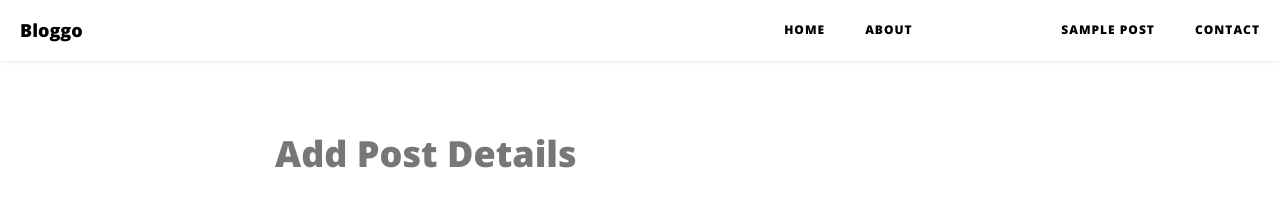
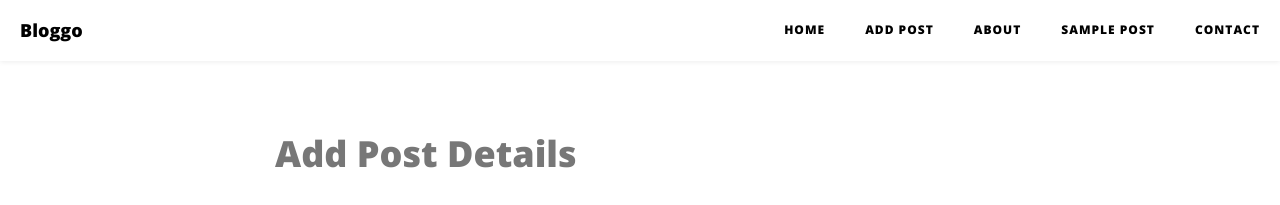
Before and after one commit to rakeshgunduka/bloggo, a Django app: page /create/ in a window 1280 px wide. Shown: the top 205 px of the page. Run offline with Django 3.2, Linux system fonts and the light colour scheme; parts of the project's set-up code (start-up, migrations or seed data) failed here and were passed over; some libraries are stand-ins or nearby versions.

Commit message:
Stable First Changes 3

```diff
--- a/templates/nav_others.html
+++ b/templates/nav_others.html
@@ -18,11 +18,11 @@
                     <li>
                         <a href='{% url "postss:home" %}' style="color:black" >Home</a>
                    </li>
+                   <li>
+                        <a href='{% url "postss:create" %}' style="color:black" >Add Post</a>
+                    </li>
                     <li>
                         <a href="{% url 'postss:about' %}"  style="color:black" >About</a>
-                    </li>
-                    <li>
-                        <a href='{% url "postss:create" %}'>Add Post</a>
                     </li>
                    <li>
                         <a href="{% url 'postss:post' %}"  style="color:black" >Sample Post</a>
```
